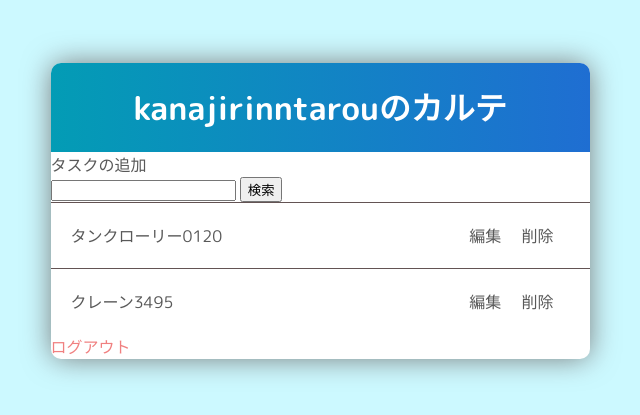
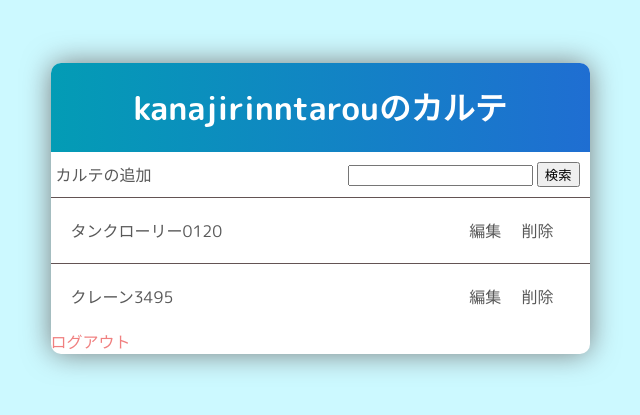
Before and after one commit to kanaji2002/nisio2, a Django app: page / in a window 1280 px wide. Shown: the top 415 px of the page, without its empty margins (320-960 px from the left). Run offline with Django 4.2, Linux system fonts and the light colour scheme; a user stored in the database is signed in; data comes from the database, SQL or seed files in the repository.

Commit message:
変更点かなじ

```diff
--- a/todoapp/static/css/base.css
+++ b/todoapp/static/css/base.css
@@ -41,6 +41,22 @@ body{
 
 }
 
+.taskWrapper2{
+    display: flex;
+    justify-content: space-between;
+    align-items: center;
+    padding: 5px;
+}
+
 .loginAndLogout a{
     color: lightcoral;
 }
+
+div p{
+    display: inline-block;
+}
+.tsuika_kennsaku{
+    float: left;
+    display: inline-block;
+    margin: 0 10px;
+}
--- a/todoapp/templates/todoapp/task_list.html
+++ b/todoapp/templates/todoapp/task_list.html
@@ -5,13 +5,21 @@
     <h1>{{request.user}}のカルテ</h1>
 </div>
 
+<div class="tsuika_kennsaku_p">
 
-<a href="{% url 'create-task' %}">タスクの追加</a>
+    <div class="taskWrapper2">
+        <a href="{% url 'create-task' %}">カルテの追加</a>
 
-<form method="GET">
- <input type="text" name="search" value="{{search}}" />
- <input type="submit" value="検索" />
-</form>
+    <div class="taskWrapper2">
+        <form method="GET">
+        <input type="text" name="search" value="{{search}}" />
+        <input type="submit" value="検索" />
+        </form>
+    </div>
+
+</div>
+
+
 
 
 
```
